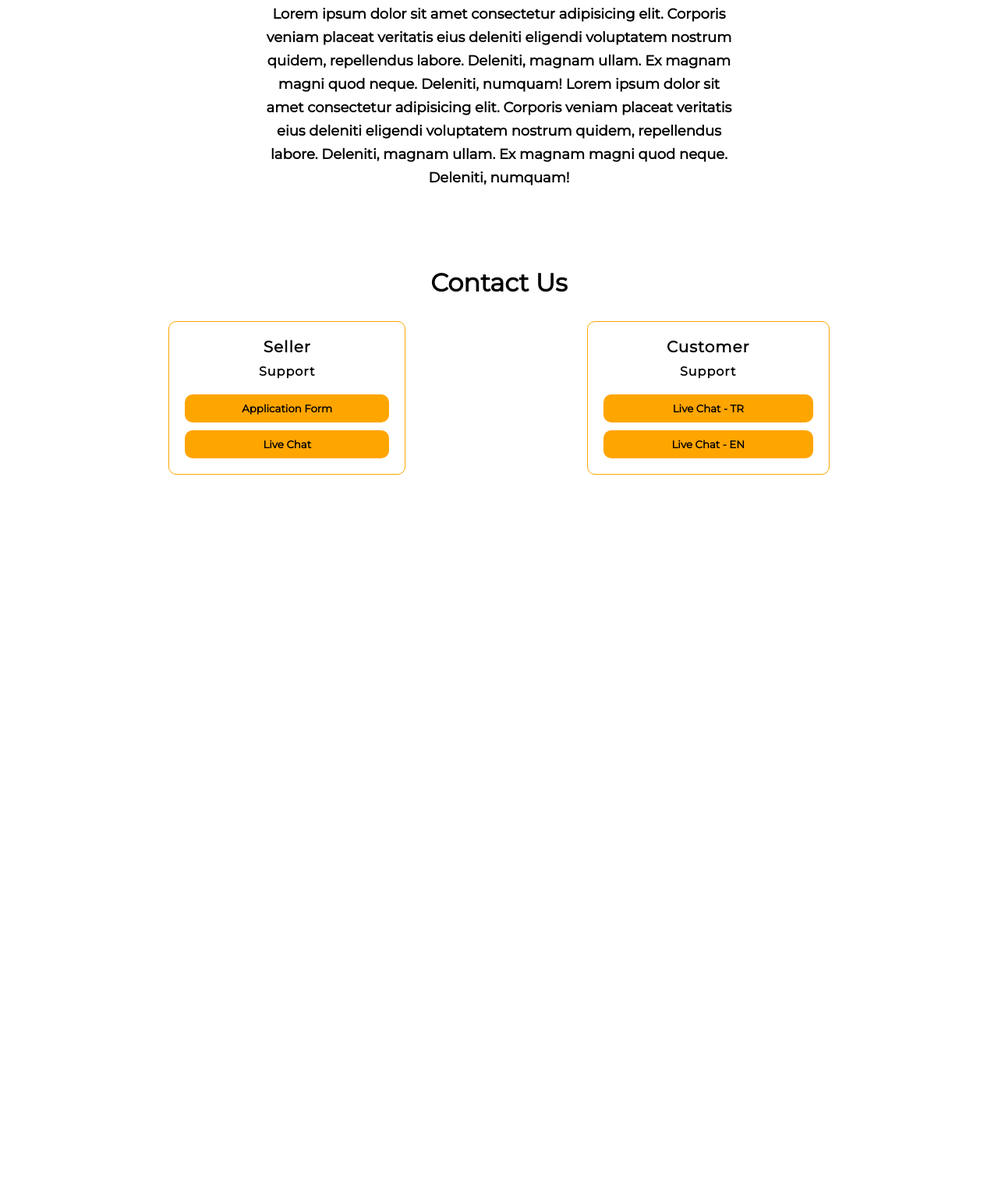
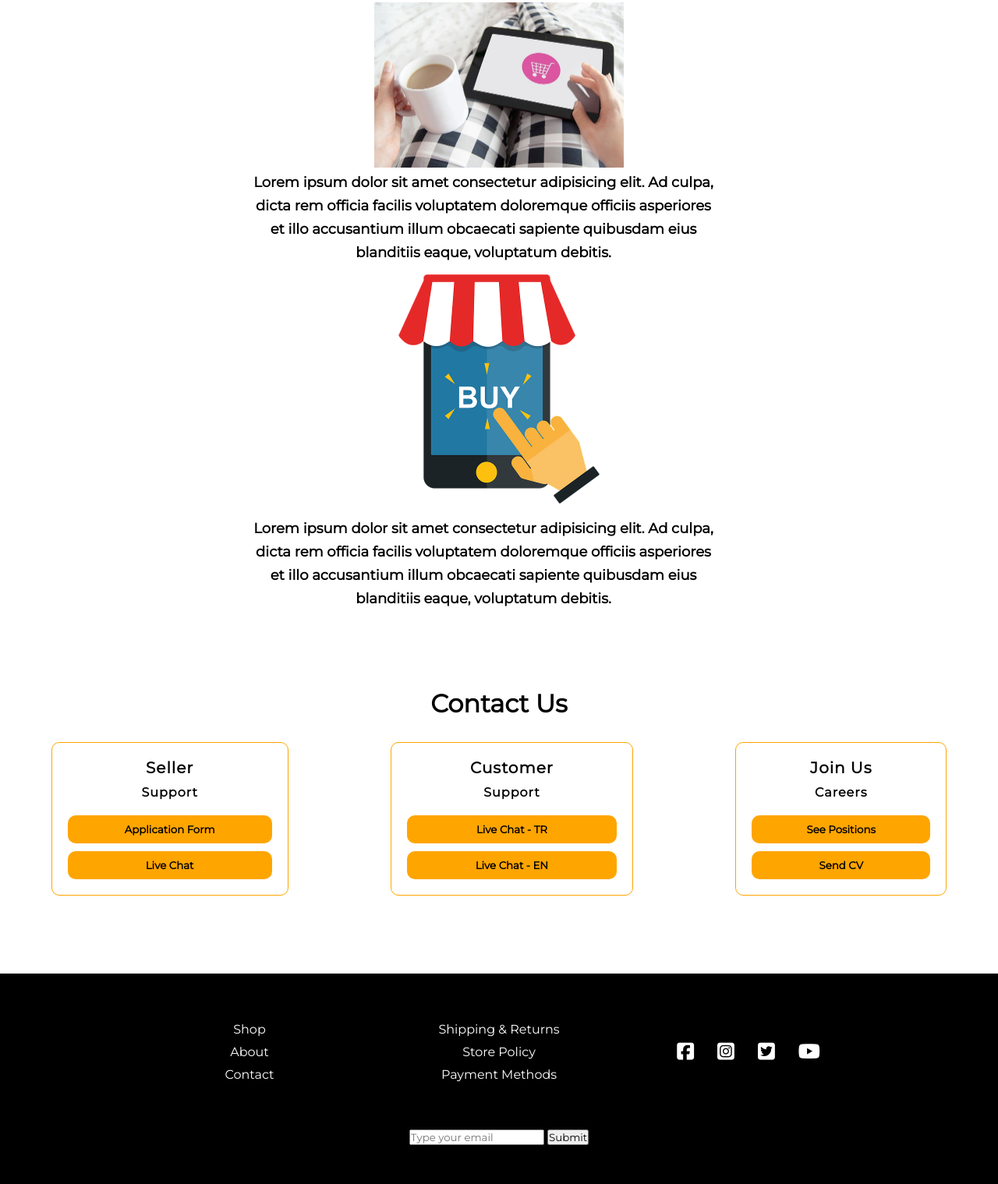
Before and after one commit to EmreZiyaEfe/HTML-CSS-Web-Application-e-Commerce-Website, a plain HTML site: page index.html in a window 1280 px wide. Shown: the part 1281-2800 px from the top of the page at 78% size. Before the commit the page ends 1990 px from the top, so only its background shows below. Drawn offline with Linux system fonts and the light colour scheme.

Commit message:
Updated about, contact and footer continious

```diff
--- a/index.html
+++ b/index.html
@@ -1,22 +1,29 @@
 <!DOCTYPE html>
 <html lang="en">
   <head>
-    <meta charset="UTF-8">
-    <meta http-equiv="X-UA-Compatible" content="IE=edge">
-    <meta name="viewport" content="width=device-width, initial-scale=1.0">
+    <meta charset="UTF-8" />
+    <meta http-equiv="X-UA-Compatible" content="IE=edge" />
+    <meta name="viewport" content="width=device-width, initial-scale=1.0" />
     <title>e-Commerce Website</title>
 
     <!-- CSS Link -->
-    <link rel="stylesheet" href="style.css">
+    <link rel="stylesheet" href="style.css" />
 
     <!-- Font Awesome -->
-    <script src="https://kit.fontawesome.com/b69a9c44db.js" crossorigin="anonymous"></script>
+    <script
+      src="https://kit.fontawesome.com/b69a9c44db.js"
+      crossorigin="anonymous"
+    ></script>
 
     <!-- Google Fonts -->
-    <link rel="preconnect" href="https://fonts.googleapis.com"><link rel="preconnect" href="https://fonts.gstatic.com" crossorigin><link href="https://fonts.googleapis.com/css2?family=Montserrat:ital,wght@0,100;0,300;0,400;1,700&display=swap" rel="stylesheet">
+    <link rel="preconnect" href="https://fonts.googleapis.com" />
+    <link rel="preconnect" href="https://fonts.gstatic.com" crossorigin />
+    <link
+      href="https://fonts.googleapis.com/css2?family=Montserrat:ital,wght@0,100;0,300;0,400;1,700&display=swap"
+      rel="stylesheet"
+    />
   </head>
   <body>
-
     <!-- Navbar -->
 
     <nav>
@@ -38,7 +45,7 @@
     <div class="shop" id="shop">
       <div class="container">
         <div class="box">
-                <img src="images/img1.png" alt="">
+          <img src="images/img1.png" alt="" />
           <h4>Product</h4>
           <h5>10.00₺</h5>
           <div class="cart">
@@ -47,7 +54,7 @@
           </div>
         </div>
         <div class="box">
-                <img src="images/img2.png" alt="">
+          <img src="images/img2.png" alt="" />
           <h4>Product</h4>
           <h5>10.00₺</h5>
           <div class="cart">
@@ -56,7 +63,7 @@
           </div>
         </div>
         <div class="box">
-                <img src="images/img3.png" alt="">
+          <img src="images/img3.png" alt="" />
           <h4>Product</h4>
           <h5>10.00₺</h5>
           <div class="cart">
@@ -65,7 +72,7 @@
           </div>
         </div>
         <div class="box">
-                <img src="images/img4d.png" alt="">
+          <img src="images/img4d.png" alt="" />
           <h4>Product</h4>
           <h5>10.00₺</h5>
           <div class="cart">
@@ -74,7 +81,7 @@
           </div>
         </div>
         <div class="box">
-                <img src="images/img5.png" alt="">
+          <img src="images/img5.png" alt="" />
           <h4>Product</h4>
           <h5>10.00₺</h5>
           <div class="cart">
@@ -83,7 +90,7 @@
           </div>
         </div>
         <div class="box">
-                <img src="images/img6.png" alt="">
+          <img src="images/img6.png" alt="" />
           <h4>Product</h4>
           <h5>10.00₺</h5>
           <div class="cart">
@@ -92,7 +99,7 @@
           </div>
         </div>
         <div class="box">
-                <img src="images/img1.png" alt="">
+          <img src="images/img1.png" alt="" />
           <h4>Product</h4>
           <h5>10.00₺</h5>
           <div class="cart">
@@ -101,7 +108,7 @@
           </div>
         </div>
         <div class="box">
-            <img src="images/img2.png" alt="">
+          <img src="images/img2.png" alt="" />
           <h4>Product</h4>
           <h5>10.00₺</h5>
           <div class="cart">
@@ -110,7 +117,7 @@
           </div>
         </div>
         <div class="box">
-            <img src="images/img3.png" alt="">
+          <img src="images/img3.png" alt="" />
           <h4>Product</h4>
           <h5>10.00₺</h5>
           <div class="cart">
@@ -119,7 +126,7 @@
           </div>
         </div>
         <div class="box">
-            <img src="images/img4d.png" alt="">
+          <img src="images/img4d.png" alt="" />
           <h4>Product</h4>
           <h5>10.00₺</h5>
           <div class="cart">
@@ -128,7 +135,7 @@
           </div>
         </div>
         <div class="box">
-            <img src="images/img5.png" alt="">
+          <img src="images/img5.png" alt="" />
           <h4>Product</h4>
           <h5>10.00₺</h5>
           <div class="cart">
@@ -137,7 +144,7 @@
           </div>
         </div>
         <div class="box">
-            <img src="images/img6.png" alt="">
+          <img src="images/img6.png" alt="" />
           <h4>Product</h4>
           <h5>10.00₺</h5>
           <div class="cart">
@@ -145,21 +152,27 @@
             <a href=""><i class="fa-solid fa-heart"></i></a>
           </div>
         </div>
-
-
-
-
-
-
+      </div>
     </div>
 
     <!-- About -->
     <div class="about" id="about">
+      <h2>About</h2>
       <div class="about-content">
-            <h2>About</h2>
+        <img src="images/about1.jpg" alt="" />
+
         <p>
-                Lorem ipsum dolor sit amet consectetur adipisicing elit. Corporis veniam placeat veritatis eius deleniti eligendi voluptatem nostrum quidem, repellendus labore. Deleniti, magnam ullam. Ex magnam magni quod neque. Deleniti, numquam!
-                Lorem ipsum dolor sit amet consectetur adipisicing elit. Corporis veniam placeat veritatis eius deleniti eligendi voluptatem nostrum quidem, repellendus labore. Deleniti, magnam ullam. Ex magnam magni quod neque. Deleniti, numquam!
+          Lorem ipsum dolor sit amet consectetur adipisicing elit. Ad culpa,
+          dicta rem officia facilis voluptatem doloremque officiis asperiores et
+          illo accusantium illum obcaecati sapiente quibusdam eius blanditiis
+          eaque, voluptatum debitis.
+        </p>
+        <img src="images/about2.png" alt="" />
+        <p>
+          Lorem ipsum dolor sit amet consectetur adipisicing elit. Ad culpa,
+          dicta rem officia facilis voluptatem doloremque officiis asperiores et
+          illo accusantium illum obcaecati sapiente quibusdam eius blanditiis
+          eaque, voluptatum debitis.
         </p>
       </div>
     </div>
@@ -181,9 +194,42 @@
             <button>Live Chat - TR</button>
             <button>Live Chat - EN</button>
           </div>
+          <div class="contact-box">
+            <h3>Join Us</h3>
+            <h5>Careers</h5>
+            <button>See Positions</button>
+            <button>Send CV</button>
           </div>
         </div>
       </div>
     </div>
+
+    <!-- Footer -->
+    <footer>
+        <div class="footer-content">
+        <ul class="fleft">
+            <li><a href="#shop">Shop</a></li>
+            <li><a href="#about">About</a></li>
+            <li><a href="#contact">Contact</a></li>
+        </ul>
+        <ul class="fcenter">
+            <li><a href="">Shipping & Returns</a></li>
+            <li><a href="">Store Policy</a></li>
+            <li><a href="">Payment Methods</a></li>
+        </ul>
+        <ul class="fright">
+            <li><a href=""><i class="fa-brands fa-square-facebook"></i></a></li>
+            <li><a href=""><i class="fa-brands fa-square-instagram"></i></a></li>
+            <li><a href=""><i class="fa-brands fa-square-twitter"></i></a></li>
+            <li><a href=""><i class="fa-brands fa-youtube"></i></a></li>
+        </ul>
+    </div>
+    <div class="mail">
+        <form>
+            <input type="email" placeholder="Type your email" reguired>
+            <button>Submit</button>
+        </form>
+    </div>
+    </footer>
   </body>
 </html>
--- a/style.css
+++ b/style.css
@@ -4,9 +4,8 @@
   box-sizing: border-box;
   list-style-type: none;
   text-decoration: none;
-    font-family: 'Montserrat', sans-serif;
+  font-family: "Montserrat", sans-serif;
   scroll-behavior: smooth;
-
 }
 
 nav {
@@ -18,10 +17,9 @@ nav {
   justify-content: space-between;
   align-items: center;
   box-shadow: 0 2px 5px gray;
-    padding: 25px 25px;
+  padding: 15px 15px;
   background-color: black;
   z-index: 1000;
-
 }
 
 .logo {
@@ -53,7 +51,7 @@ nav {
   font-weight: 600;
   padding: 10px 15px;
   margin: 0 10px;
-    transition: all .5s ease;
+  transition: all 0.5s ease;
   border-radius: 10px;
 }
 
@@ -66,7 +64,7 @@ nav {
 .nav-icons {
   display: inline-block;
 }
-.nav-icons i{
+.nav-icons i {
   color: white;
   font-size: 18px;
   margin-left: 15px;
@@ -96,7 +94,7 @@ nav {
   border-radius: 10px;
   position: relative;
   cursor: pointer;
-    transition: all .35s ease;
+  transition: all 0.35s ease;
 }
 
 .box img {
@@ -116,7 +114,7 @@ nav {
   margin-bottom: 20px;
 }
 
-.box .cart .fa-cart-shopping{
+.box .cart .fa-cart-shopping {
   position: absolute;
   top: 0;
   left: 0;
@@ -154,13 +152,24 @@ nav {
 }
 
 .about {
-    margin-top: 100px;
+  display: flex;
+  align-items: center;
+  justify-content: center;
+  flex-direction: column;
 }
 .about-content {
   text-align: center;
 }
 
-.about-content h2 {
+.about-content img {
+  width: 50%;
+}
+
+.about-content img:hover {
+  transform: scale(1.1);
+}
+
+.about h2 {
   font-size: 32px;
   margin-bottom: 20px;
 }
@@ -170,11 +179,11 @@ nav {
   font-size: 18px;
   font-weight: 600;
   line-height: 30px;
-    margin: auto;
 }
 
 .contact {
   margin-top: 100px;
+  margin-bottom: 100px;
 }
 .contact-content {
   text-align: center;
@@ -207,7 +216,7 @@ nav {
   margin-bottom: 10px;
 }
 
-button {
+.contact button {
   width: 100%;
   margin-top: 10px;
   padding: 10px 20px;
@@ -223,3 +232,63 @@ button:hover {
   color: orange;
   cursor: pointer;
 }
+
+footer {
+    background-color:black;
+    height: 300px;
+}
+
+.footer-content {
+    display: flex;
+    justify-content: center;
+    align-items: center;
+    height: 200px;
+}
+
+.mail {
+    display: flex;
+    justify-content: center;
+    text-align: center;
+}
+
+footer ul {
+    width: 25%;
+}
+
+footer li {
+    margin: 10px 0;
+}
+
+footer li a {
+    color: white;
+}
+
+footer li a:hover {
+    color: orange;
+    transform: translateX(-5px);
+}
+
+.fleft {
+    text-align: center;
+}
+
+.fcenter {
+    text-align: center;
+}
+
+.fright {
+    display: flex;
+    justify-content: center;
+}
+
+.fright li {
+    margin-inline: 15px;
+}
+
+.fright li a {
+    font-size: 25px;
+}
+
+.mail input {
+
+}
```
Also changed, not shown: images/about1.jpg (added), images/about2.png (added). Lines whose indentation alone changed are shown as unchanged.
